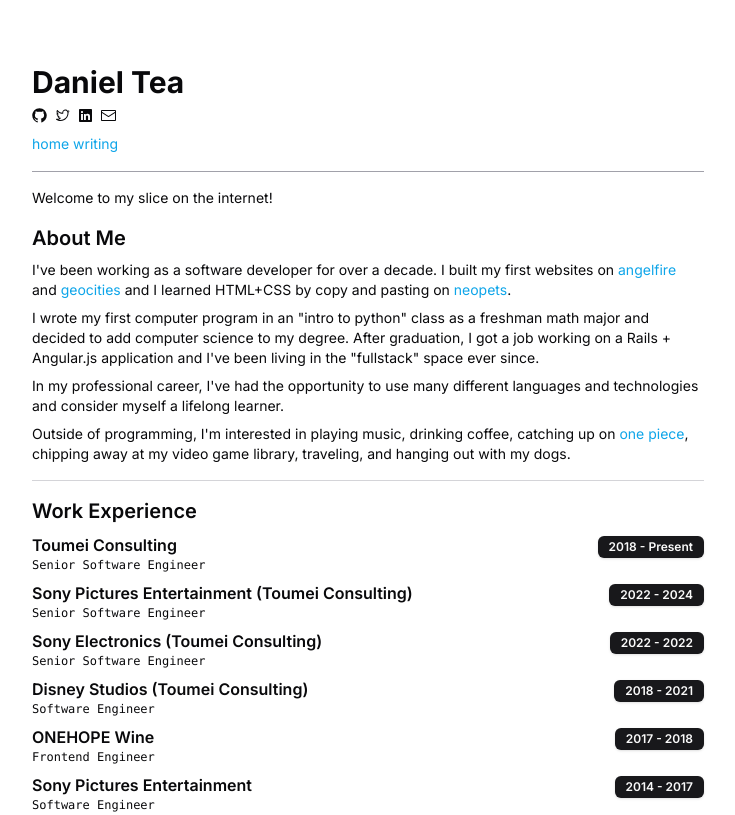
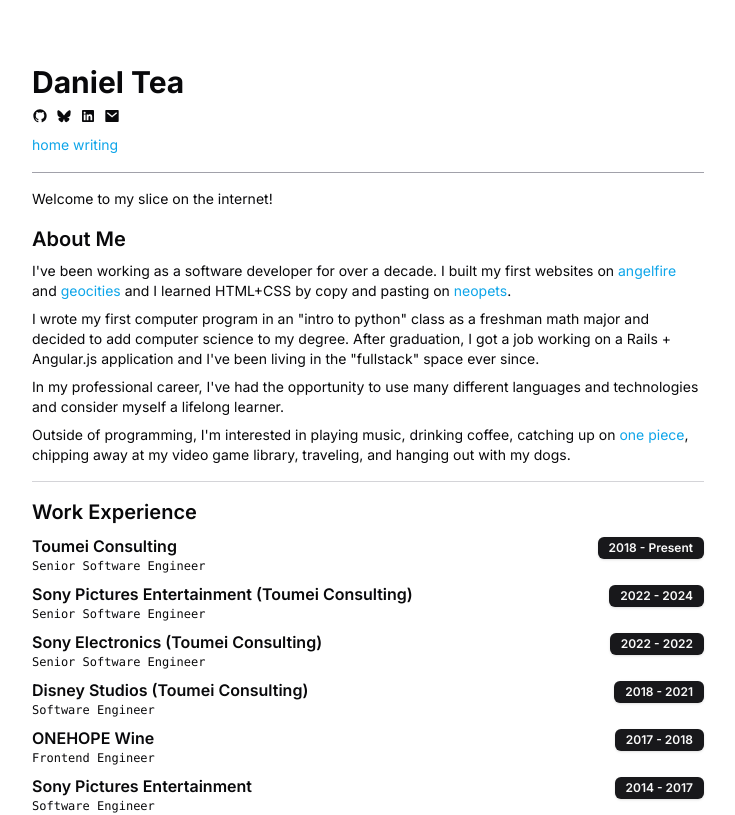
Before and after one commit to dlcoffee/website, a Next.js app: page / in a window 1280 px wide. Shown: the top 815 px of the page, without its empty margins (272-1007 px from the left). Built offline with nearby package versions, Linux system fonts and the light colour scheme.

Commit message:
swap radix for remix icons (#12)
no bluesky in radix atm

```diff
--- a/package.json
+++ b/package.json
@@ -12,7 +12,6 @@
     "@mdx-js/loader": "^3.0.1",
     "@mdx-js/react": "^3.0.1",
     "@next/mdx": "^14.1.4",
-    "@radix-ui/react-icons": "^1.3.0",
     "@types/mdx": "^2.0.12",
     "class-variance-authority": "^0.7.0",
     "clsx": "^2.1.0",
@@ -21,6 +20,7 @@
     "next-mdx-remote": "^4.4.1",
     "react": "^18.3.1",
     "react-dom": "^18.3.1",
+    "react-icons": "^5.3.0",
     "rehype-autolink-headings": "^7.1.0",
     "rehype-slug": "^6.0.0",
     "sugar-high": "^0.6.0",
--- a/src/components/Header.tsx
+++ b/src/components/Header.tsx
@@ -1,10 +1,11 @@
 import Link from 'next/link'
+
 import {
-  GitHubLogoIcon,
-  TwitterLogoIcon,
-  LinkedInLogoIcon,
-  EnvelopeClosedIcon,
-} from '@radix-ui/react-icons'
+  RiBlueskyFill,
+  RiGithubFill,
+  RiLinkedinBoxFill,
+  RiMailFill,
+} from 'react-icons/ri'
 
 import UnderlinedNextLink from './UnderlinedNextLink'
 
@@ -18,12 +19,12 @@
           <ul className="flex space-x-2 align-middle">
             <li>
               <a href="https://github.com/dlcoffee" title="github">
-                <GitHubLogoIcon />
+                <RiGithubFill />
               </a>
             </li>
             <li>
-              <a href="https://twitter.com/_dlcoffee" title="twitter">
-                <TwitterLogoIcon />
+              <a href="https://bsky.app/profile/danieltea.com" title="bluesky">
+                <RiBlueskyFill />
               </a>
             </li>
             <li>
@@ -31,7 +32,7 @@
                 href="https://linkedin.com/in/daniel-tea-1ab14697"
                 title="linkedin"
               >
-                <LinkedInLogoIcon />
+                <RiLinkedinBoxFill />
               </a>
             </li>
             <li>
@@ -40,7 +41,7 @@
                 mailto:daniel.l.tea@gmail.com"
                 title="email"
               >
-                <EnvelopeClosedIcon />
+                <RiMailFill />
               </a>
             </li>
           </ul>
```
Also changed, not shown: 2 other files (tests, documents, lock files or other folders).
